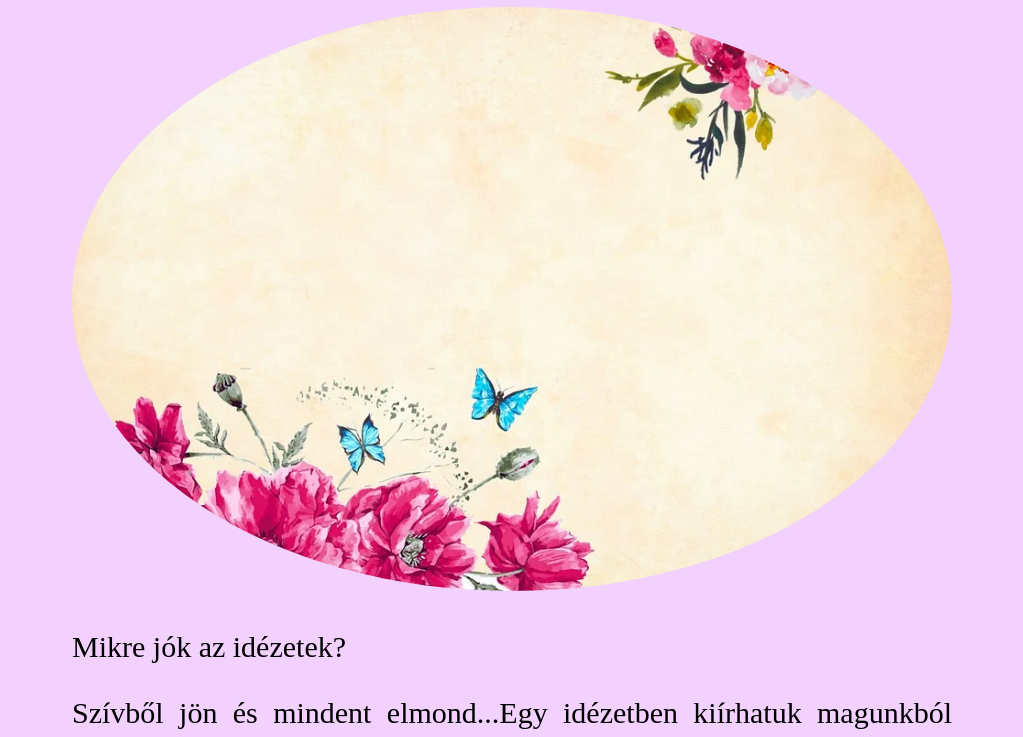
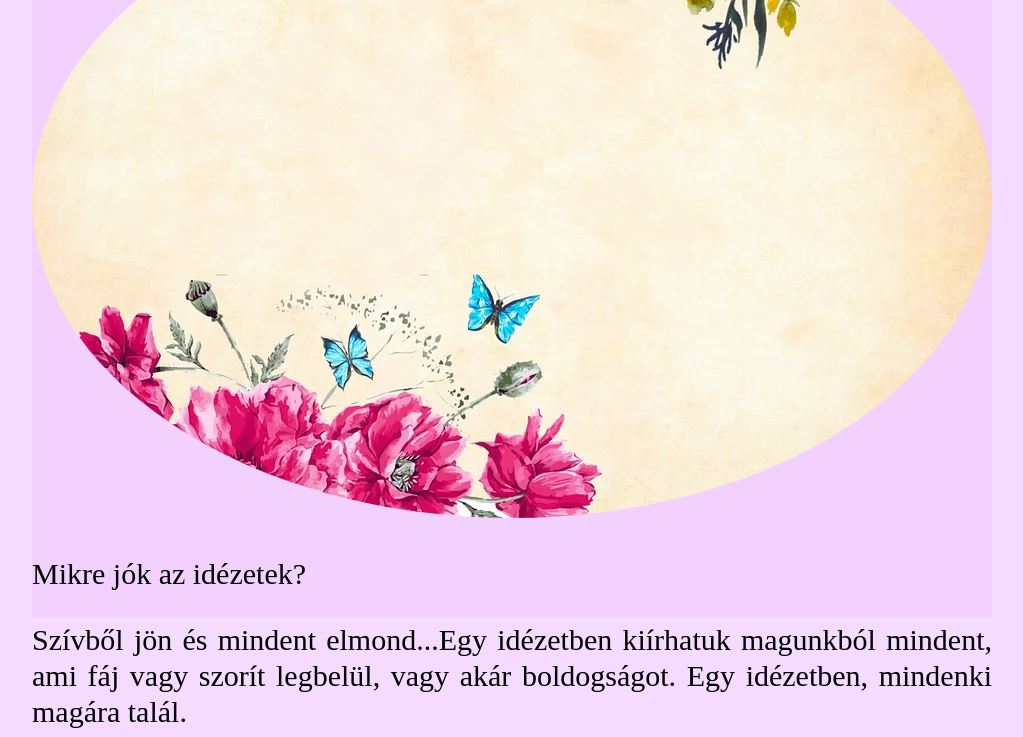
Before and after one commit to Viki0128/idezetek-project, a plain HTML site: page index.html in a window 1280 px wide. Shown: the part 283-1020 px from the top of the page, without its empty margins (128-1151 px from the left). Drawn offline with Linux system fonts and the light colour scheme.

Commit message:
add index.html

```diff
--- a/index.html
+++ b/index.html
@@ -8,18 +8,20 @@
                     font-family: Gabriola;
                     text-align: justify;
                     font-size: 30px;
-                    margin: 0 auto;
+                    margin: 50px 80px 50px 80px;
                     line-height: 1.20em;
-                    padding: 100px;
-                    height: 100vh;;
+                    height: 100vh;
+                    max-width: calc(100vw - 90px);
+
 
                 }
                 h1, h2 {
                     text-align: center;
                     font-size: 40px;
+
                 }
                 img {
-                    border-radius: 50%;
+                    border-radius: 80%;
                     width: 100%;
                     height: auto;
                 }
```
